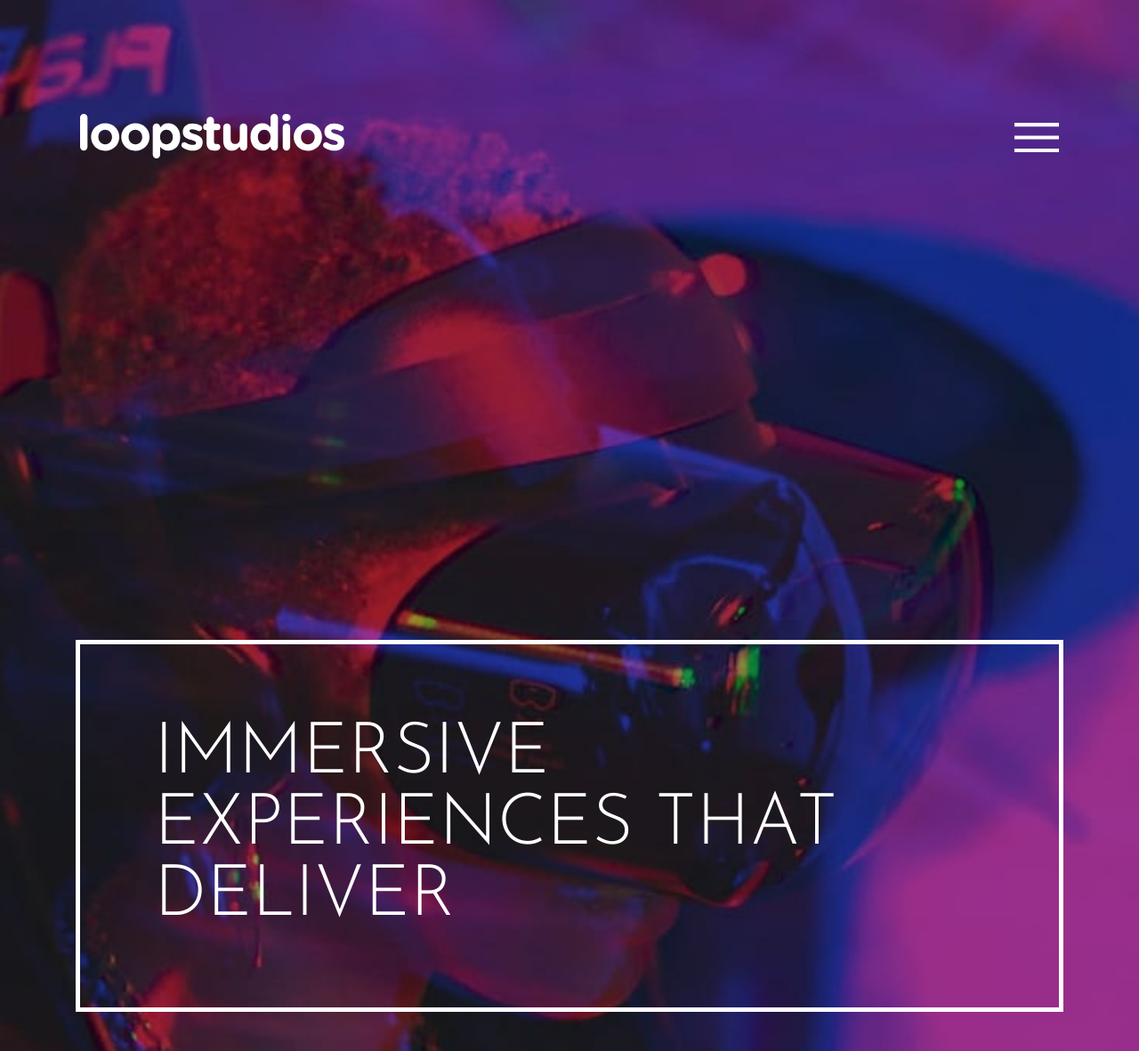
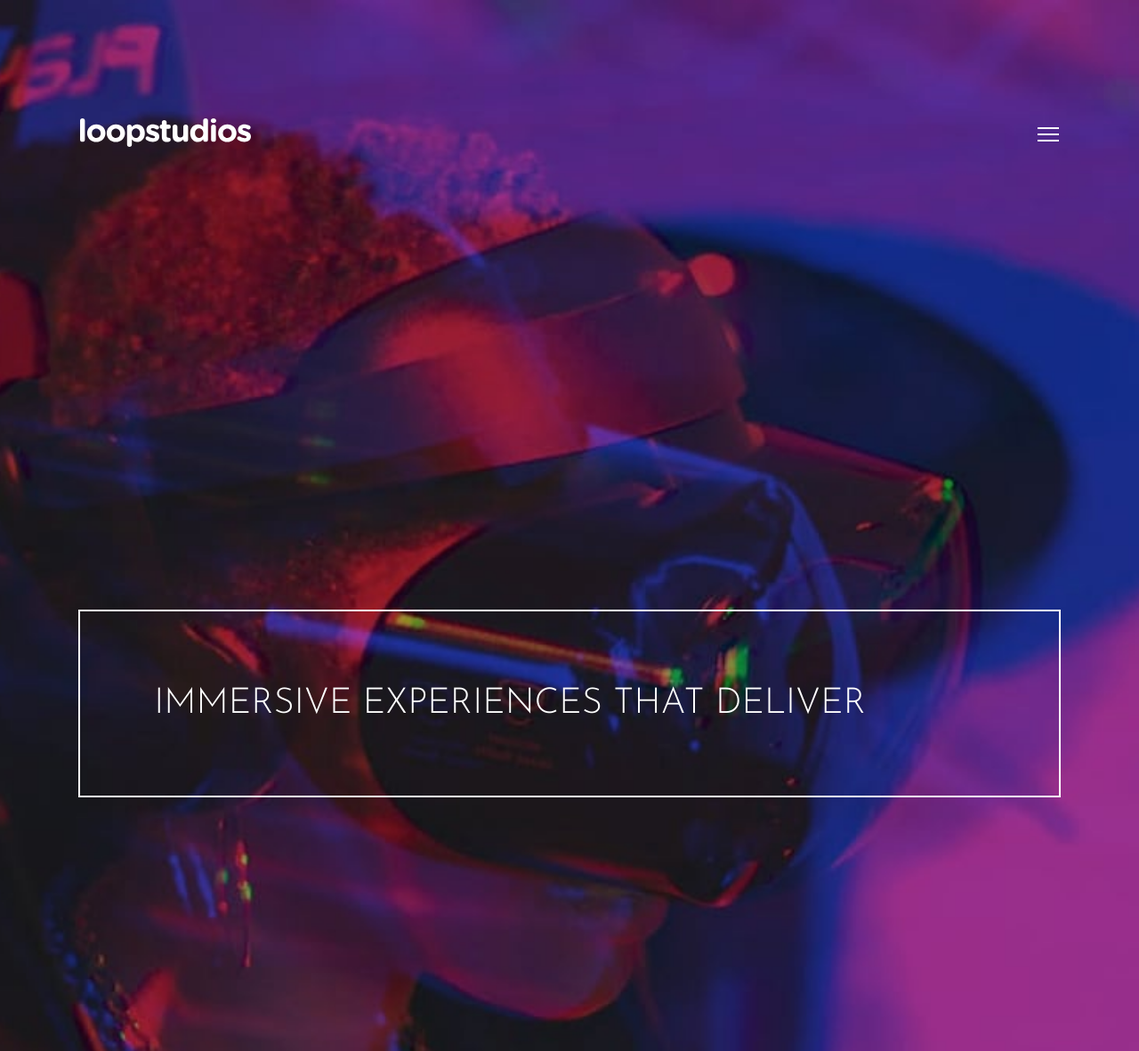
Before and after one commit to Alizzie/Challenge-6, a plain HTML site: page index.html in a window 1280 px wide. Shown: the top 1181 px of the page at 89% size. Drawn offline with Linux system fonts and the light colour scheme.

Commit message:
Add files via upload

```diff
--- a/css/master.css
+++ b/css/master.css
@@ -14,6 +14,7 @@ font-family: 'Josefin Sans', sans-serif; */
 body {
   margin: 0;
   font-family: 'Josefin Sans', sans-serif;
+  font-weight: 300;
   font-size: 1rem;
   color: white;
 }
@@ -25,7 +26,7 @@ h1, h2, h3 {
 }
 
 h1 {
-  font-size: 5rem;
+  font-size: 2.5rem;
   padding: 7.6%;
 }
 
@@ -61,15 +62,15 @@ li {
 
 /* Header Styling  */
 .headerSection {
-  background-image: url("../images/mobile/image-hero.jpg");
+  background: top/ cover no-repeat url("../images/mobile/image-hero.jpg");
   background-size: 102%;
-  padding-bottom: 60%;
+  padding-bottom: 58%;
 }
 
 .heading {
   width: 86%;
-  margin: 42% auto 0;
-  border: solid white 5px;
+  margin: 40% auto 0;
+  border: solid white 2px;
 }
 
 
@@ -92,23 +93,23 @@ li {
 }
 
 .logo {
-  width: 155%;
+  width: 100%;
 }
 
 .openCloseSymbol {
   /* hamburger Icon */
   background: center / contain no-repeat url("../images/icon-hamburger.svg");
-  width: 50px;
+  width: 24px;
   height: 45px;
 }
 
 .closeIcon {
   background: center / contain no-repeat url("../images/icon-close.svg");
-  width: 45px;
+  width: 20px;
 }
 
 .mobileToggleBackground {
-  font-size: 3.5rem;
+  font-size: 1.8rem;
   text-transform: uppercase;
   position: absolute;
   width: 100%;
@@ -116,7 +117,7 @@ li {
   left: 0;
   top: 0;
   z-index: -1;
-  padding: 56% 0;
+  padding: 55% 0 50%;
 }
 
 .hidden {
```
